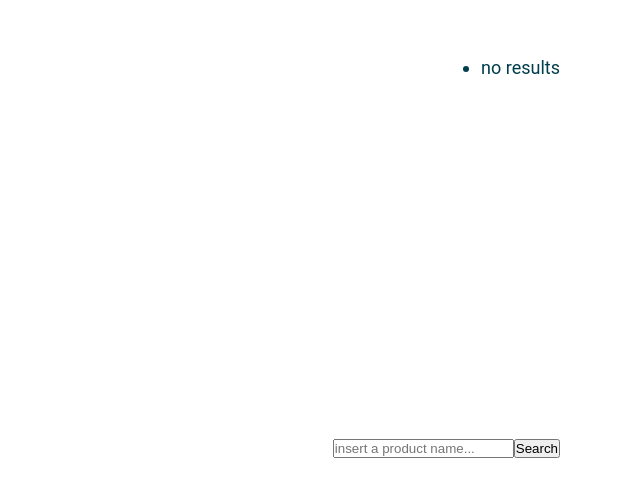
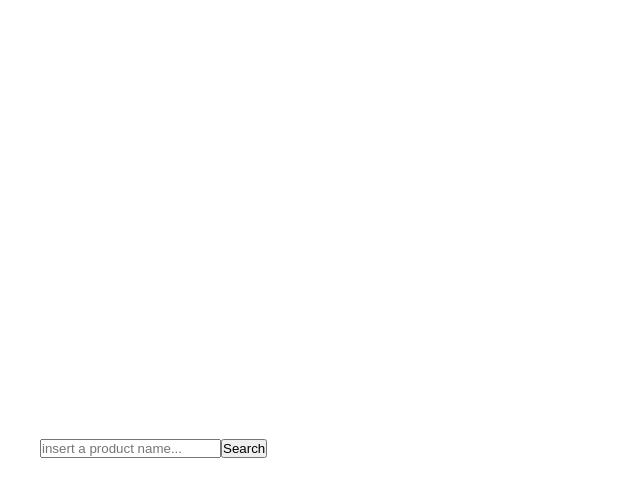
Before and after one commit to janabremer/capstone-project, a React (Create React App) app in the folder frontend/: page /search in a window 1280 px wide. Shown: the part 302-798 px from the top of the page, without its empty margins (0-640 px from the left). Built offline with nearby package versions, Linux system fonts and the light colour scheme.

Commit message:
Add live search

```diff
--- a/frontend/src/pages/SearchPage.js
+++ b/frontend/src/pages/SearchPage.js
@@ -1,5 +1,5 @@
 import styled from 'styled-components/macro'
-import { useState, useEffect } from 'react'
+import { useState } from 'react'
 import getProductsBySearch from '../services/getProductsBySearch'
 
 export default function SearchPage() {
@@ -9,13 +9,13 @@ export default function SearchPage() {
 
     return(
         <PageStyled>
-            <ul>
-                {results ? results.map(product =>
-                    <li key={product.id}>{product.category}</li>
-                ) : <li>no results</li> }
-                {console.log(results)}
-            </ul>
-            <form onSubmit={searchProducts}>
+            <ResultsList>
+                {results && results.map(product =>
+                    <div key={product.id}>{product.category}</div>
+                )}
+            </ResultsList>
+
+            <Search onKeyUp={searchProducts}>
                 <input
                     name="searchTerm"
                     type="search"
@@ -24,7 +24,7 @@ export default function SearchPage() {
                     value={searchTerm}
                 />
                 <button>Search</button>
-            </form>
+            </Search>
         </PageStyled>
     )
 
@@ -34,22 +34,24 @@ export default function SearchPage() {
 
     function searchProducts(event) {
         event.preventDefault()
-        getProductsBySearch(searchTerm)
-            .then(data => setResults(data))
+        searchTerm.length >= 2 && getProductsBySearch(searchTerm)
+                                        .then(data => setResults(data))
     }
-
 }
 
 
-
-
 const PageStyled = styled.main`
-
     display: grid;
-    gap: var(--gap-large);
     height: 100vh;
     padding: 40px;
-    place-items: end;
-    flex: 1 0 100%;
-    scroll-snap-align: start;
+    align-items: start;
 `
+
+const ResultsList = styled.section`
+    align-self: start;
+
+`
+
+const Search = styled.form`
+    align-self: end;
+`
```
